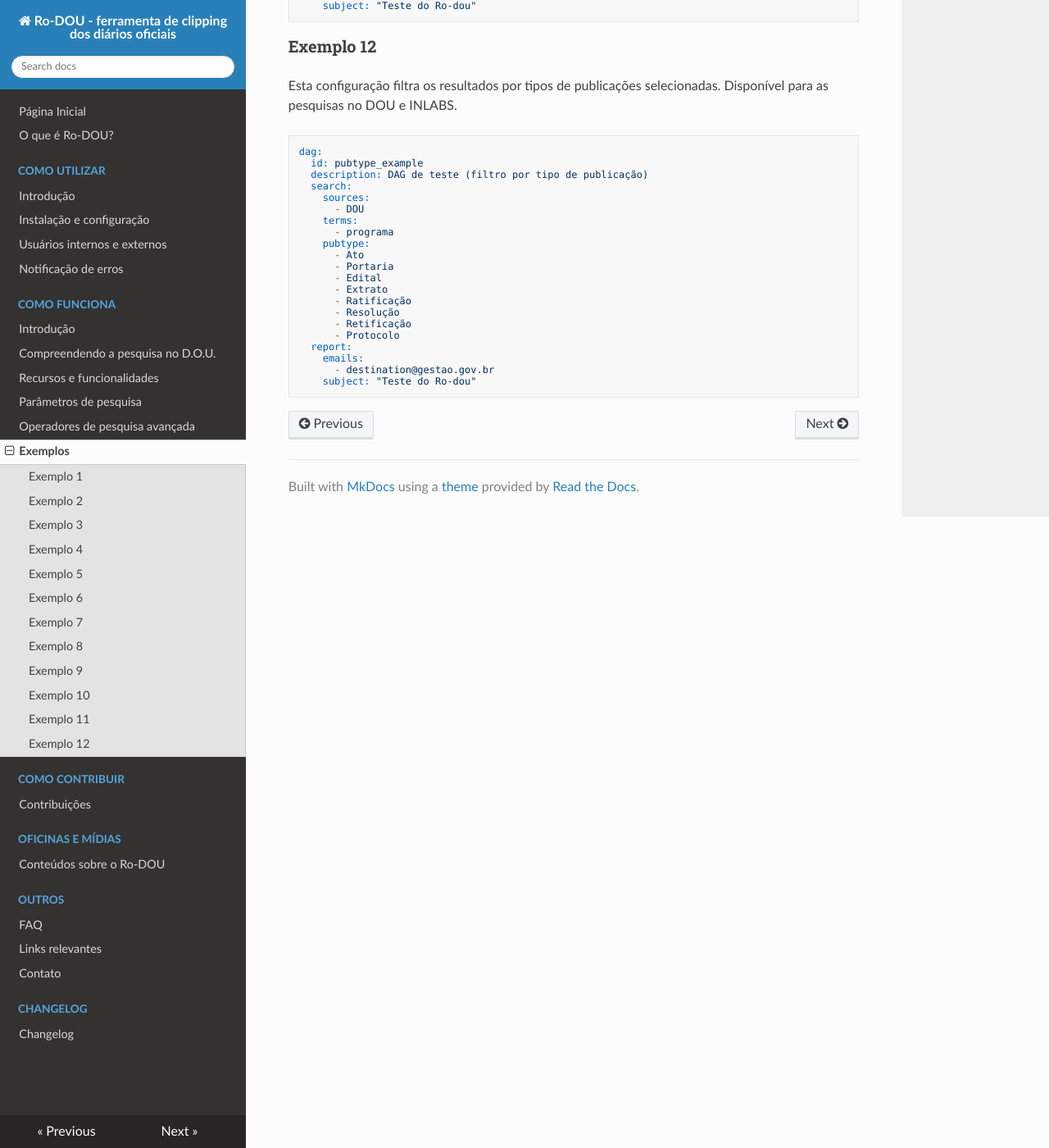
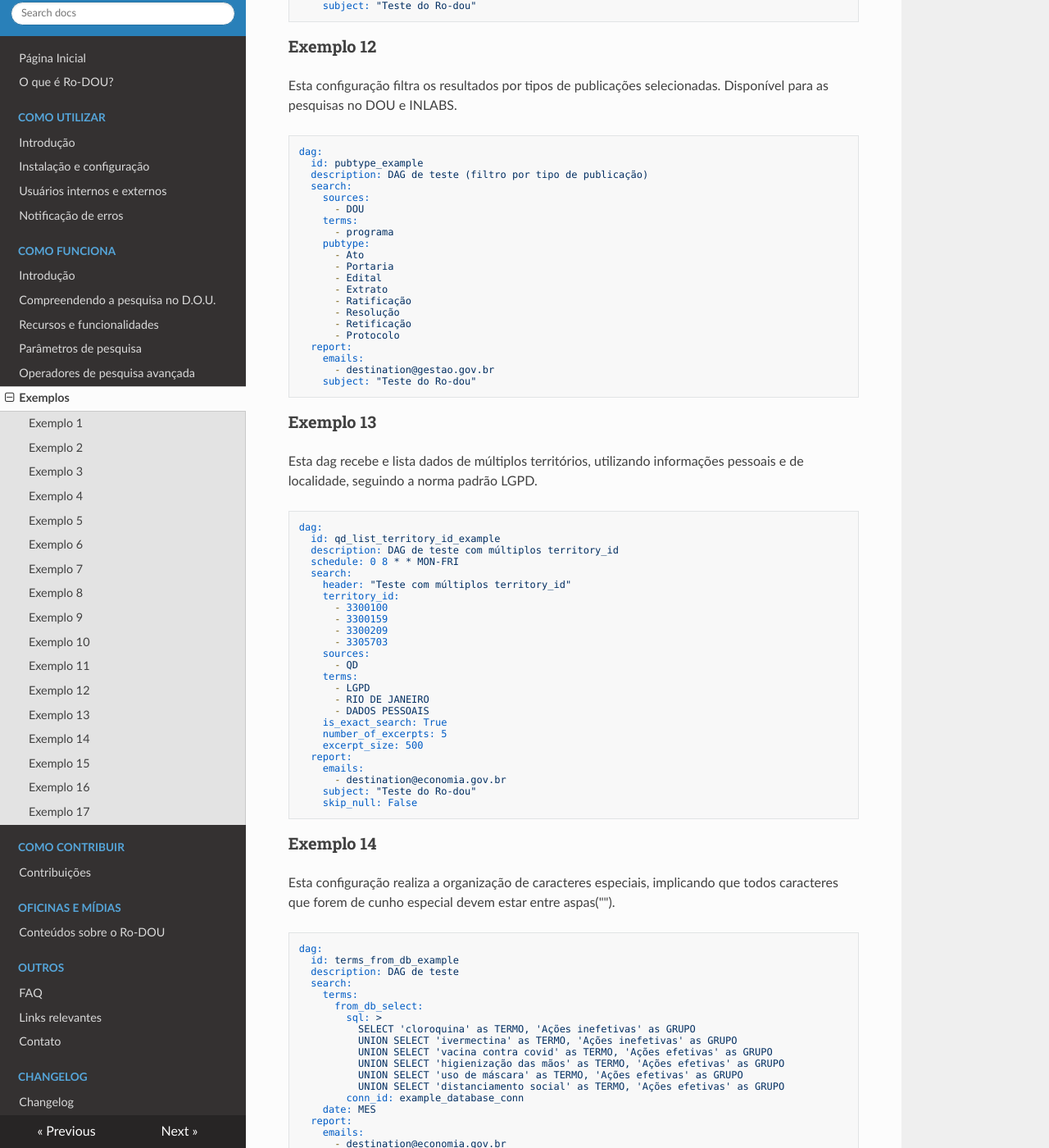
Before and after one commit to gestaogovbr/Ro-dou, an MkDocs documentation site: the page built from docs/docs/como_funciona/exemplos.md, in a window 1280 px wide and 1400 px high, scrolled down 5822 px. Shown: the whole window at 82% size. Built offline with MkDocs 1.6.1, drawn with Linux system fonts in a browser that asks for light colours; nearby versions of some CDN libraries; some of the changed text lies outside the part shown.

Commit message:
Update exemplos.md

````diff
--- a/docs/docs/como_funciona/exemplos.md
+++ b/docs/docs/como_funciona/exemplos.md
@@ -315,3 +315,140 @@
       - destination@gestao.gov.br
     subject: "Teste do Ro-dou"
 ```
+
+### Exemplo 13
+Esta dag recebe e lista dados de múltiplos territórios, utilizando informações pessoais e de localidade, seguindo a norma padrão LGPD.
+
+```yaml
+dag:
+  id: qd_list_territory_id_example
+  description: DAG de teste com múltiplos territory_id
+  schedule: 0 8 * * MON-FRI
+  search:
+    header: "Teste com múltiplos territory_id"
+    territory_id:
+      - 3300100
+      - 3300159
+      - 3300209
+      - 3305703
+    sources:
+      - QD
+    terms:
+      - LGPD
+      - RIO DE JANEIRO
+      - DADOS PESSOAIS
+    is_exact_search: True
+    number_of_excerpts: 5
+    excerpt_size: 500
+  report:
+    emails:
+      - destination@economia.gov.br
+    subject: "Teste do Ro-dou"
+    skip_null: False
+```
+
+### Exemplo 14
+Esta configuração realiza a organização de caracteres especiais, implicando que todos caracteres que forem de cunho especial devem estar entre aspas("").
+
+```yaml
+dag:
+  id: terms_from_db_example
+  description: DAG de teste
+  search:
+    terms:
+      from_db_select:
+        sql: >
+          SELECT 'cloroquina' as TERMO, 'Ações inefetivas' as GRUPO
+          UNION SELECT 'ivermectina' as TERMO, 'Ações inefetivas' as GRUPO
+          UNION SELECT 'vacina contra covid' as TERMO, 'Ações efetivas' as GRUPO
+          UNION SELECT 'higienização das mãos' as TERMO, 'Ações efetivas' as GRUPO
+          UNION SELECT 'uso de máscara' as TERMO, 'Ações efetivas' as GRUPO
+          UNION SELECT 'distanciamento social' as TERMO, 'Ações efetivas' as GRUPO
+        conn_id: example_database_conn
+    date: MES
+  report:
+    emails:
+      - destination@economia.gov.br
+    attach_csv: True
+    subject: "[String] com caracteres especiais deve estar entre aspas"
+```
+
+### Exemplo 15
+Esta dag coleta e realiza pesquisas de dados do inlabs.
+
+```yaml
+dag:
+  id: inlabs_example
+  description: DAG de teste
+  tags:
+    - inlabs
+  schedule: 0 8 * * MON-FRI
+  dataset: inlabs
+  owner:
+    - cdata
+  search:
+    sources:
+    - INLABS
+    terms:
+      - tecnologia
+      - informação
+    use_summary: True
+  report:
+    emails:
+      - destination@economia.gov.br
+    attach_csv: True
+    subject: "Teste do Ro-dou"
+```
+
+### Exemplo 16
+Esta dag realiza pesquisas avançadas de dados no inlabs.
+
+```yaml
+dag:
+  id: inlabs_advanced_search_example
+  description: DAG de teste
+  tags:
+    - inlabs
+  dataset: inlabs
+  owner:
+    - cdata
+  search:
+    sources:
+    - INLABS
+    terms:
+    - designar & ( MGI | MINISTÉRIO FAZENDA)
+    - instituto & federal ! paraná
+  report:
+    emails:
+      - destination@economia.gov.br
+    attach_csv: True
+    subject: "Teste do Ro-dou"
+```
+
+### Exemplo 17
+Esta dag é utilizada para ocultar filtros de pesquisa de texto.
+
+```yaml
+dag:
+  id: hide_filters_example
+  description: DAG de teste
+  tags:
+    - inlabs
+  schedule: 0 8 * * MON-FRI
+  search:
+    header: HEADER TEXT
+    sources:
+    - INLABS
+    terms:
+    - tecnologia
+    - informação
+    department:
+      - Ministério da Gestão e da Inovação em Serviços Públicos
+      - Ministério da Defesa
+  report:
+    emails:
+      - destination@economia.gov.br
+    attach_csv: True
+    subject: "Teste do Ro-dou"
+    hide_filters: True
+```
````
